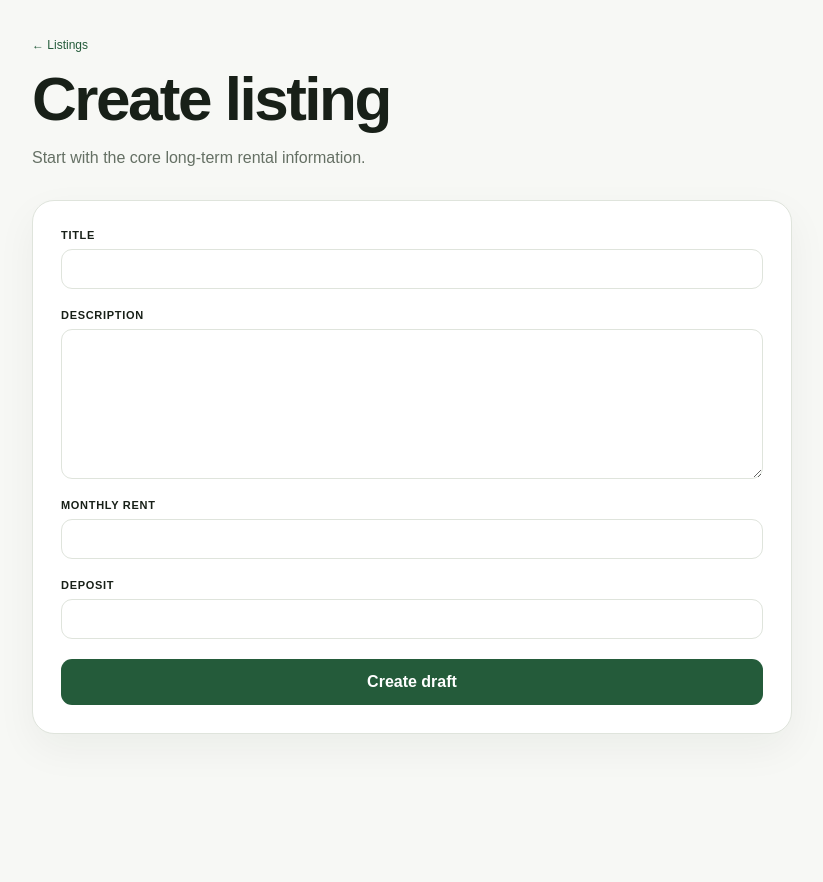
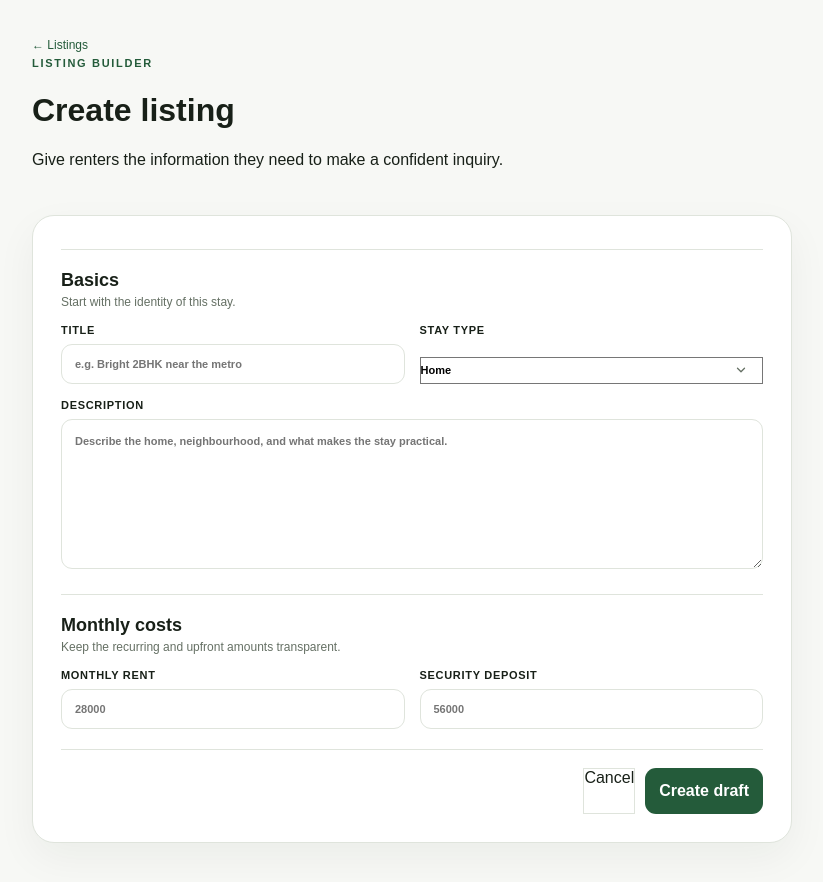
Before and after one commit to Ganeshkatam/mystays, a Next.js app in the folder apps/web/: page /provider/listings/new in a window 1280 px wide. Shown: the top 882 px of the page, without its empty margins (142-965 px from the left). Before the commit the page ends 814 px from the top, so only its background shows below. Built offline with nearby package versions, Linux system fonts and the light colour scheme.

Commit message:
feat(web): redesign listing creation form

```diff
--- a/apps/web/app/provider/listings/new/page.tsx
+++ b/apps/web/app/provider/listings/new/page.tsx
@@ -1,29 +1,3 @@
+import Link from 'next/link';
 import '../../forms.css';
-export default function NewListingPage() {
-  return (
-    <main className="formPage">
-      <a href="/provider/listings">← Listings</a>
-      <h1>Create listing</h1>
-      <p>Start with the core long-term rental information.</p>
-      <form className="editor">
-        <label>
-          Title
-          <input name="title" required maxLength={160} />
-        </label>
-        <label>
-          Description
-          <textarea name="description" required maxLength={5000} />
-        </label>
-        <label>
-          Monthly rent
-          <input name="monthlyRent" type="number" min="0" required />
-        </label>
-        <label>
-          Deposit
-          <input name="deposit" type="number" min="0" required />
-        </label>
-        <button>Create draft</button>
-      </form>
-    </main>
-  );
-}
+export default function NewListingPage(){return <main className="formPage"><Link href="/provider/listings">← Listings</Link><div className="formHeader"><div><span className="eyebrow">LISTING BUILDER</span><h1>Create listing</h1><p>Give renters the information they need to make a confident inquiry.</p></div></div><form className="editor"><section className="formSection"><h2>Basics</h2><p>Start with the identity of this stay.</p><div className="formGrid"><label>Title<input name="title" required maxLength={160} placeholder="e.g. Bright 2BHK near the metro" /></label><label>Stay type<select name="type" defaultValue="home"><option value="home">Home</option><option value="pg">PG</option><option value="shared_room">Shared room</option></select></label><label className="full">Description<textarea name="description" required maxLength={5000} placeholder="Describe the home, neighbourhood, and what makes the stay practical." /></label></div></section><section className="formSection"><h2>Monthly costs</h2><p>Keep the recurring and upfront amounts transparent.</p><div className="formGrid"><label>Monthly rent<input name="monthlyRent" type="number" min="0" required placeholder="28000" /></label><label>Security deposit<input name="deposit" type="number" min="0" required placeholder="56000" /></label></div></section><div className="formActions"><Link className="secondary" href="/provider/listings">Cancel</Link><button type="submit">Create draft</button></div></form></main>}
```
